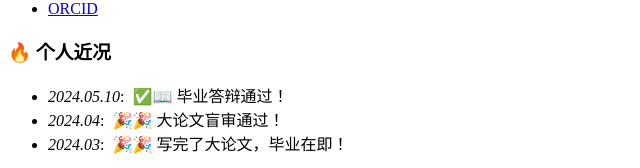
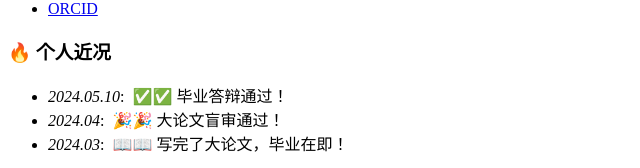
Before and after one commit to curya-wangyiyu/about_cn, a Jekyll site: the page built from _pages/includes/news.md, in a window 1280 px wide. Shown: the part 1060-1228 px from the top of the page, without its empty margins (0-640 px from the left). Built offline with Jekyll 4.4.1, drawn with Linux system fonts in a browser that asks for light colours; our own code applies the rules of GitHub Pages for plain Markdown files.

Commit message:
update news

```diff
--- a/_pages/includes/news.md
+++ b/_pages/includes/news.md
@@ -1,4 +1,4 @@
 # 🔥 个人近况
-- *2024.05.10*: &nbsp;✅📖 毕业答辩通过！
+- *2024.05.10*: &nbsp;✅✅ 毕业答辩通过！
 - *2024.04*: &nbsp;🎉🎉 大论文盲审通过！
-- *2024.03*: &nbsp;🎉🎉 写完了大论文，毕业在即！
+- *2024.03*: &nbsp;📖📖 写完了大论文，毕业在即！
```
